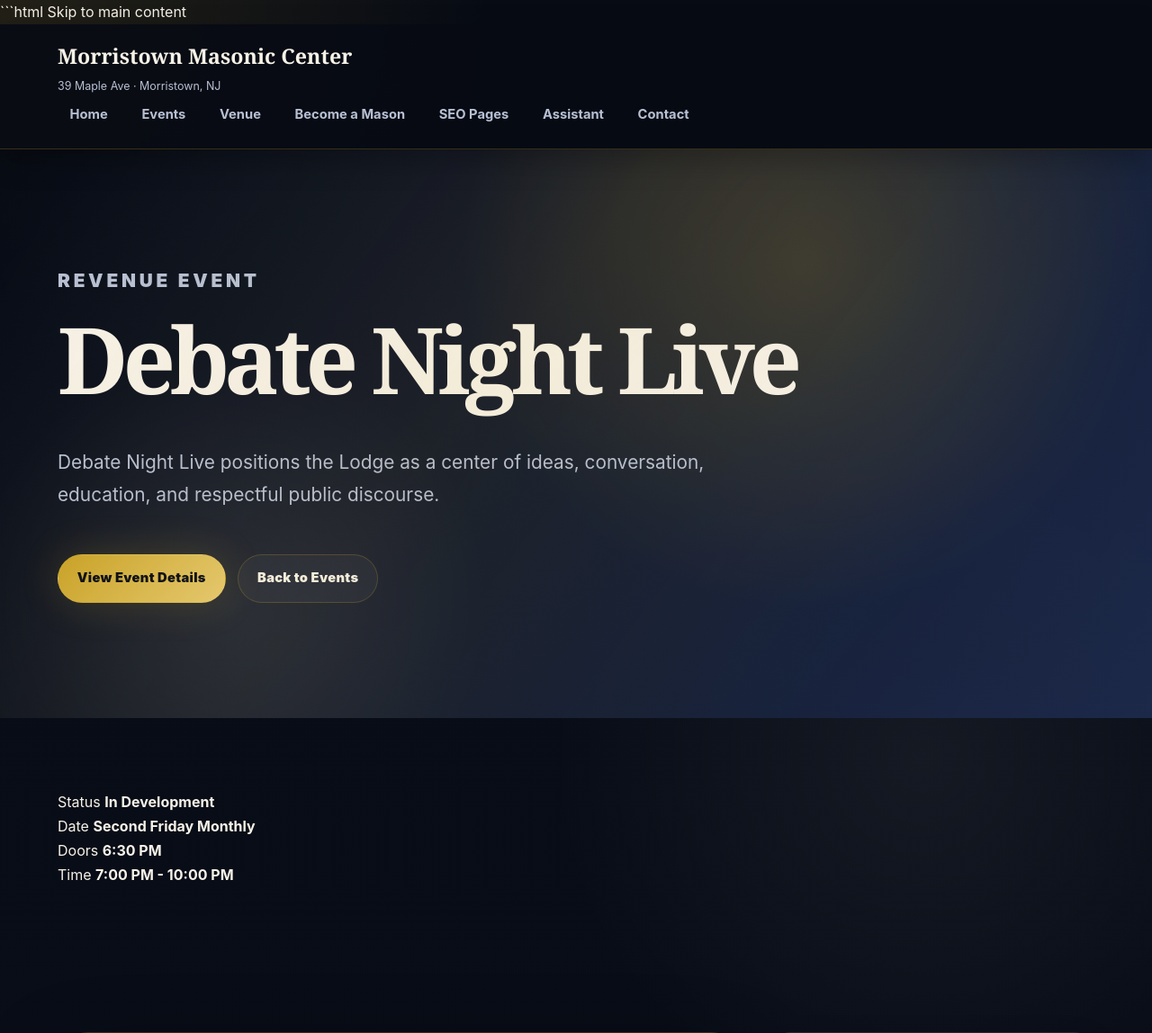
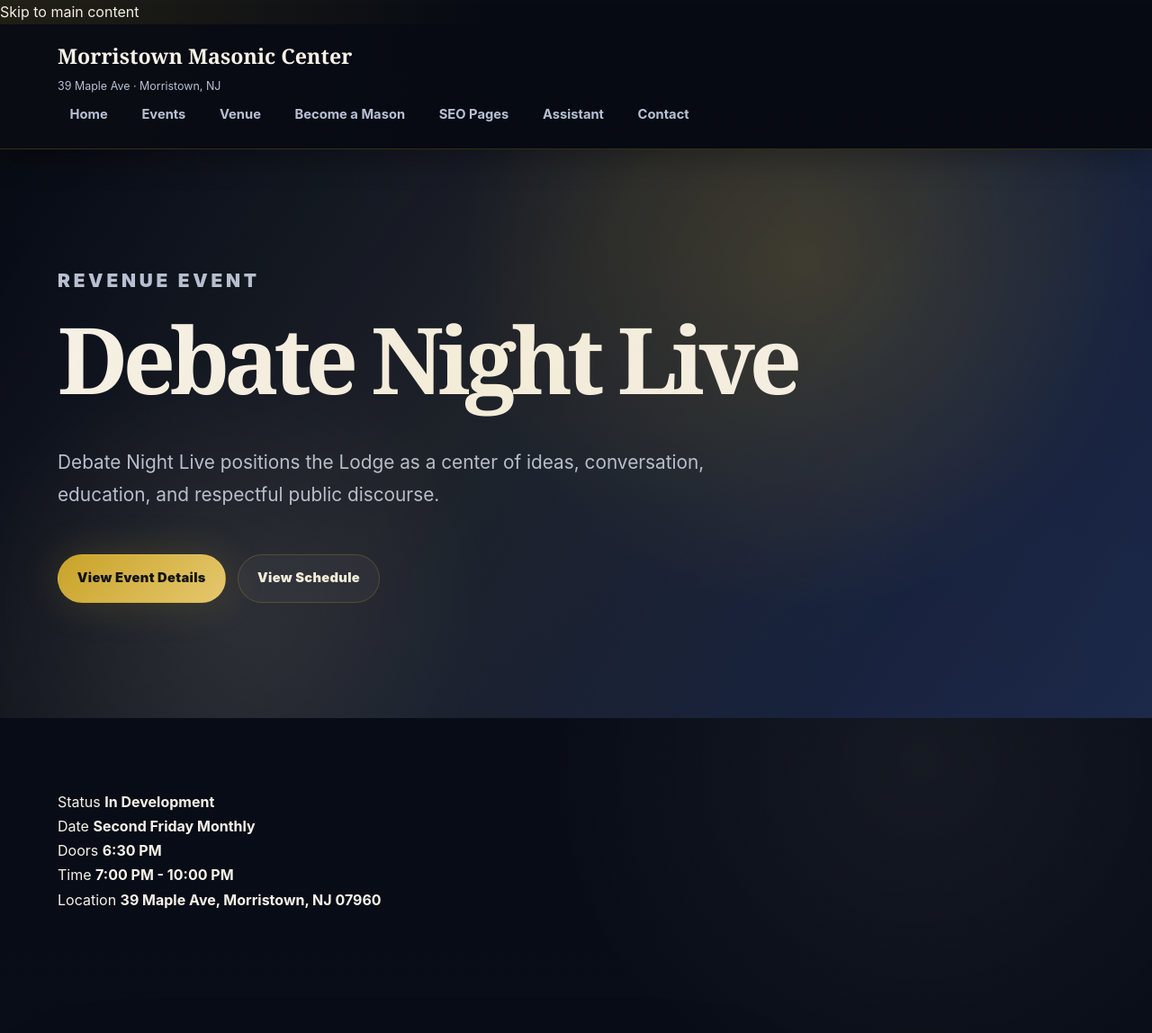
Before and after one commit to CodeDressing/cincinnati-lodge-ai, a Flask app: page /events/debate-night-live/ in a window 1280 px wide. Shown: the top 1148 px of the page at 90% size. Run offline with Flask 3, Linux system fonts and the light colour scheme; grey boxes are pictures that could not be loaded.

Commit message:
Finalize event detail page upgrade

````diff
--- a/templates/event_detail.html
+++ b/templates/event_detail.html
@@ -1,4 +1,3 @@
-```html
 {% extends "base.html" %}
 
 {% block title %}{{ event.title }} | Morristown Masonic Center{% endblock %}
@@ -23,20 +22,21 @@
 
 <!-- ===================================================== -->
 <!-- SECTION 3.5.1 - EVENT HERO                            -->
+<!-- VERSION 3.5.2 - CONVERSION UPGRADE                    -->
 <!-- ===================================================== -->
 
 <section class="page-hero event-detail-hero">
 
     <p class="eyebrow">
-        {{ event.category }}
+        {{ event.get("category", "Event") }}
     </p>
 
     <h1>
-        {{ event.title }}
+        {{ event.get("title", "Event") }}
     </h1>
 
     <p>
-        {{ event.summary }}
+        {{ event.get("summary", event.get("short_description", "Event details coming soon.")) }}
     </p>
 
     <div class="hero-actions">
@@ -45,16 +45,16 @@
             View Event Details
         </a>
 
-        <a href="/events/" class="button-secondary">
-            Back to Events
+        <a href="#event-flow" class="button-secondary">
+            View Schedule
         </a>
 
     </div>
 
 </section>
-
 <!-- ===================================================== -->
 <!-- SECTION 3.5.2 - EVENT SNAPSHOT BAR                    -->
+<!-- VERSION 3.5.2 - DATA SAFE UPGRADE                     -->
 <!-- ===================================================== -->
 
 <section class="content-section event-snapshot-section">
@@ -63,28 +63,32 @@
 
         <article class="snapshot-card">
             <span>Status</span>
-            <strong>{{ event.status }}</strong>
+            <strong>{{ event.get("status", "Planned") }}</strong>
         </article>
 
         <article class="snapshot-card">
             <span>Date</span>
-            <strong>{{ event.date }}</strong>
+            <strong>{{ event.get("date", "TBD") }}</strong>
         </article>
 
         <article class="snapshot-card">
             <span>Doors</span>
-            <strong>{{ event.doors_open }}</strong>
+            <strong>{{ event.get("doors_open", "TBD") }}</strong>
         </article>
 
         <article class="snapshot-card">
             <span>Time</span>
-            <strong>{{ event.time }}</strong>
+            <strong>{{ event.get("time", "TBD") }}</strong>
+        </article>
+
+        <article class="snapshot-card">
+            <span>Location</span>
+            <strong>{{ event.get("location", "Morristown Masonic Center") }}</strong>
         </article>
 
     </div>
 
 </section>
-
 <!-- ===================================================== -->
 <!-- SECTION 3.5.3 - EVENT OVERVIEW                        -->
 <!-- ===================================================== -->
@@ -336,28 +340,33 @@
 
 <!-- ===================================================== -->
 <!-- SECTION 3.5.8 - EVENT DEVELOPMENT CTA                 -->
+<!-- VERSION 3.5.2 - GROWTH CTA                            -->
 <!-- ===================================================== -->
 
 <section class="final-cta event-detail-cta">
 
     <p class="section-kicker">
-        Event Development
+        Expand the Program
     </p>
 
     <h2>
-        Build This Into a Full Lodge Program
+        Turn This Event Into a Full Campaign
     </h2>
 
     <p>
-        This event concept can be expanded into a complete campaign with flyers,
-        ticket pages, social media posts, sponsorship packages,
-        volunteer checklists, and operations planning.
+        Every event can evolve into a complete program with sponsorships,
+        marketing campaigns, volunteer coordination, venue planning,
+        social media promotion, and long-term community engagement.
     </p>
 
     <div class="hero-actions">
 
         <a href="/events/" class="button-primary">
             View All Events
+        </a>
+
+        <a href="/venue/" class="button-secondary">
+            Explore Venue Opportunities
         </a>
 
         <a href="/assistant/" class="button-secondary">
@@ -369,4 +378,3 @@
 </section>
 
 {% endblock %}
-```
````
